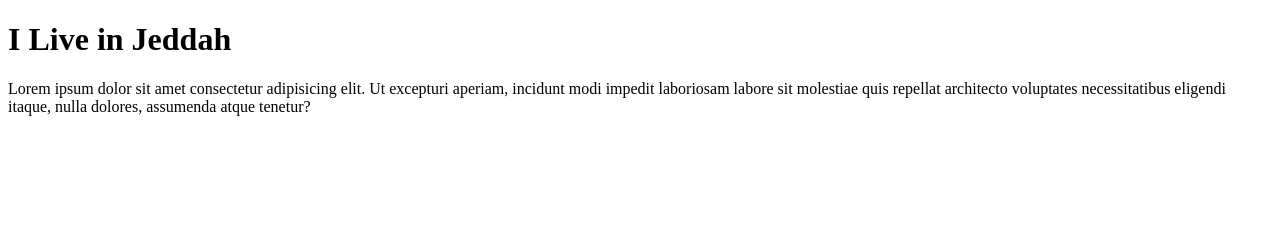
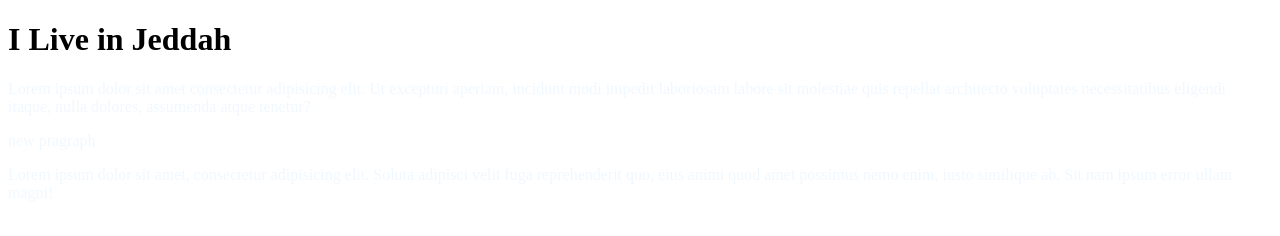
Before and after one commit to maheralsaeed1/my-second-repo, a plain HTML site: page index.html in a window 1280 px wide. Drawn offline with Linux system fonts and the light colour scheme.

Commit message:
styles added

```diff
--- a/index.html
+++ b/index.html
@@ -5,10 +5,13 @@
     <meta http-equiv="X-UA-Compatible" content="IE=edge">
     <meta name="viewport" content="width=device-width, initial-scale=1.0">
     <title>My second github repo</title>
+    <link rel="stylesheet" href="style.css">
 </head>
 <body>
     <h1>I Live in Jeddah</h1>
     <p>Lorem ipsum dolor sit amet consectetur adipisicing elit. Ut excepturi aperiam, incidunt modi impedit laboriosam labore sit molestiae quis repellat architecto voluptates necessitatibus eligendi itaque, nulla dolores, assumenda atque tenetur?</p>
+    <p>new pragraph</p>
+    <p>Lorem ipsum dolor sit amet, consectetur adipisicing elit. Soluta adipisci velit fuga reprehenderit quo, eius animi quod amet possimus nemo enim, iusto similique ab. Sit nam ipsum error ullam magni!</p>
 
 </body>
 </html>
--- /dev/null
+++ b/style.css
@@ -0,0 +1,3 @@
+p{
+    color: aliceblue;
+}
```
